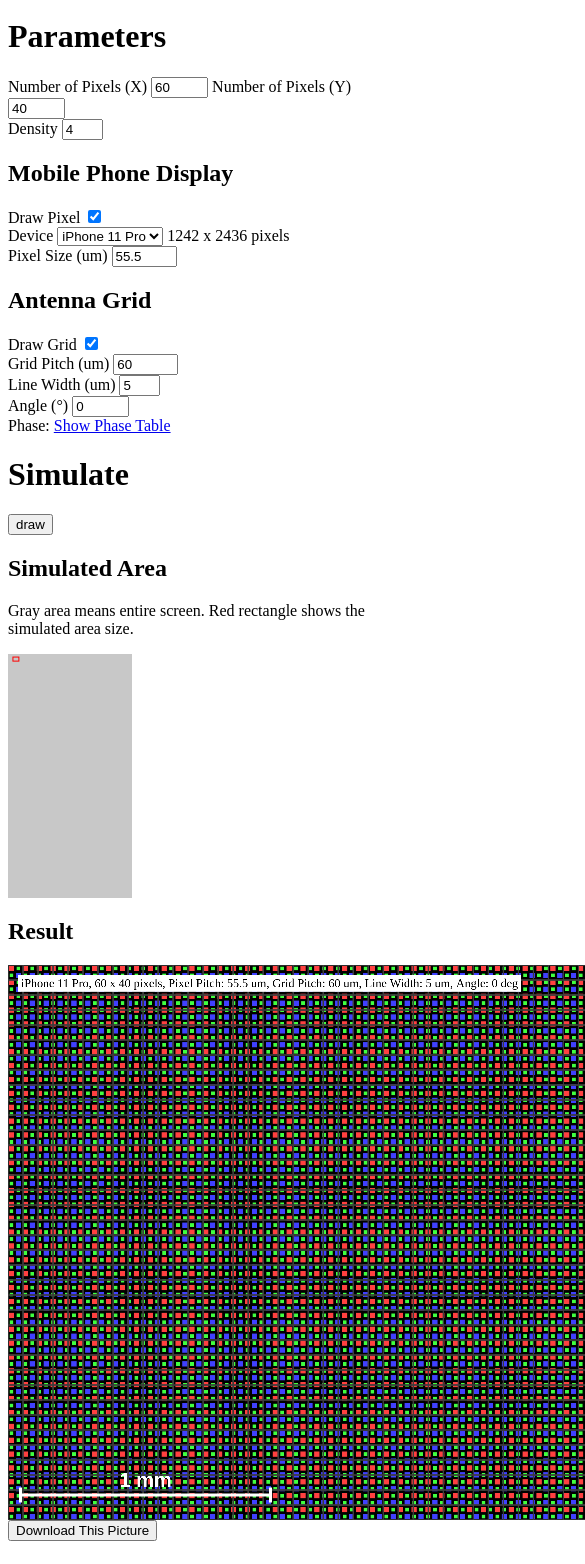
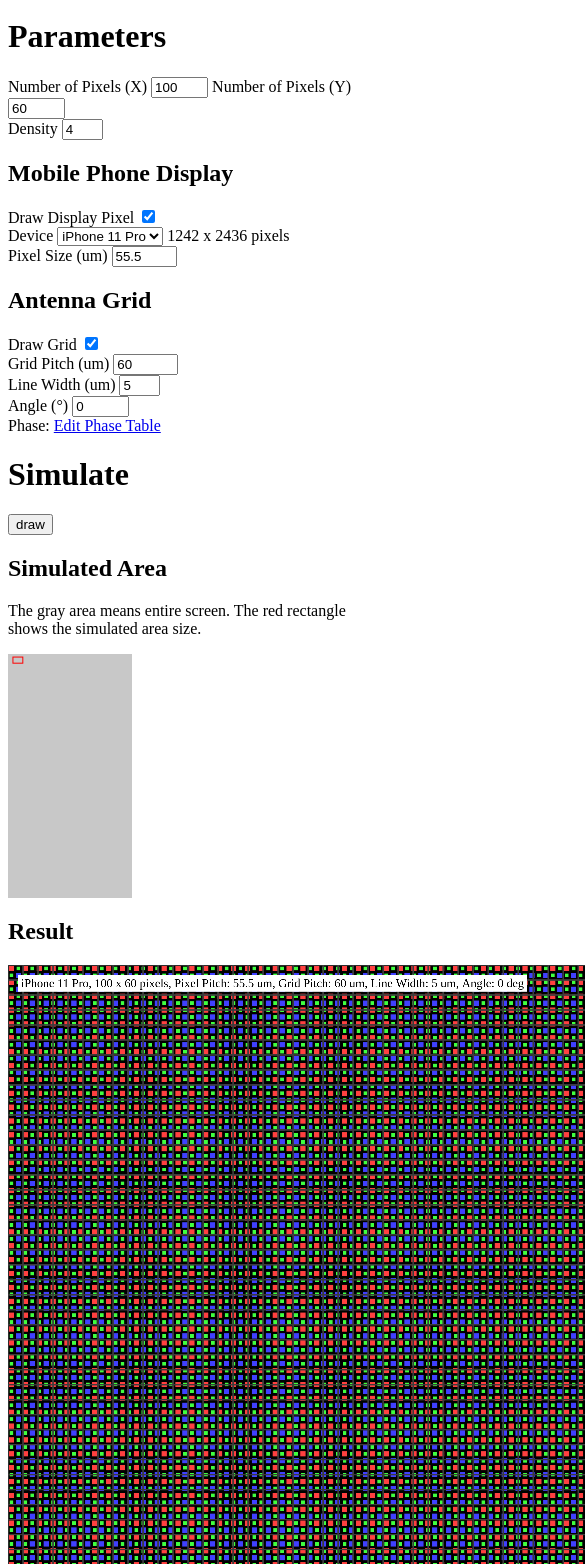
Before and after one commit to coisme/pedapp, a plain HTML site: page moire.html in a window 390 px wide. Shown: the part 31-1595 px from the top of the page, 585 px wide, since content can reach past the window. Drawn offline with Linux system fonts and the light colour scheme.

Commit message:
Temporary commit

```diff
--- a/moire.html
+++ b/moire.html
@@ -10,9 +10,9 @@
 
   <div>
     <label for="numOfPixelsX">Number of Pixels (X)</label>
-    <input id="numOfPixelsX" type="text" value="60" name="numOfPixelsX" maxLength="4" size="4" />
+    <input id="numOfPixelsX" type="text" value="100" name="numOfPixelsX" maxLength="4" size="4" />
     <label for="numOfPixelsY">Number of Pixels (Y)</label>
-    <input id="numOfPixelsY" type="text" value="40" name="numOfPixelsY" maxLength="4" size="4" />
+    <input id="numOfPixelsY" type="text" value="60" name="numOfPixelsY" maxLength="4" size="4" />
   </div>
   <div>
     <label for="density">Density</label>
@@ -21,7 +21,7 @@
 
   <h2>Mobile Phone Display</h2>
   <div>
-    <label for="isDrawPixel">Draw Pixel</label>
+    <label for="isDrawPixel">Draw Display Pixel</label>
     <input type="checkbox" id="isDrawPixel" name="isDrawPixel" value="draw" checked />
   </div>
   <div>
@@ -57,21 +57,31 @@
 
   <div>
     Phase:
-    <a id="togglePhaseTable" href="#" onclick="togglePhaseTable()">Show Phase Table</a>
+    <a id="togglePhaseTable" href="#" onclick="togglePhaseTable()">Edit Phase Table</a>
   </div>
-  <div id="phaseTableArea" style="display: none;">
+  <div id="phaseTableArea" style="display: none; background-color: lightgray; padding: 10px;">
+    <h3>Phase Table</h3>
     <div>
-      <label for="numPhaseX">X:</label>
-      <input type="text" id="numPhaseX" name="numPhaseX" value="100" maxlength="4" size="4" />
-      <label for="numPhaseY">Y:</label>
-      <input type="text" id="numPhaseY" name="numPhaseY" value="100" maxlength="4" size="4" />
+      <label for="numPhase_X">X:</label>
+      <input type="text" id="numPhase_X" name="numPhase_X" value="120" maxlength="4" size="4" />
+      <label for="numPhase_Y">Y:</label>
+      <input type="text" id="numPhase_Y" name="numPhase_Y" value="120" maxlength="4" size="4" />
     </div>
     <div>
       <button onClick="createInitialPhaseTable()">Reset table</button>
     </div>
     <div>
-      Phase Table is described in JSON format. X - horizontal, Y - diagonal.
-      <textarea id="phaseTable" style="width: 100%; height:20%;"></textarea>
+      <p>
+        Phase Table, which is an array of arrays, is described in JSON format. X - horizontal, Y - diagonal.
+      </p>
+      <div>
+        <label for="phaseTableX">Phase Table X</label>
+        <textarea id="phaseTableX" name="phaseTableX" style="width: 100%; height:20%;"></textarea>
+      </div>
+      <div>
+        <label for="phaseTableY">Phase Table Y</label>
+        <textarea id="phaseTableY" name="phaseTableY" style="width: 100%; height:20%;"></textarea>
+      </div>
     </div>
     <div>
       <p>
@@ -79,13 +89,13 @@
         <ol>
           <li>Edit the Phase Table with Excel</li>
           <li>Export from <code>File</code> > <code>Export</code> > <code>CSV</code></li>
-          <li>Remove the fist line, starts from #HEADER ~, and the comma at the very last of the CSV file</li>
+          <li>Remove the fist line, starts from #HEADER ~, and the comma at the very end of the CSV file</li>
           <li>Copy and paste the table to the text area above</li>
         </ol>
       </p>
     </div>
     <div>
-      <label for="isRandomPhase">Random Phase for phase > 0</label>
+      <label for="isRandomPhase">(Experimental feature) Apply random phase for abs(phase) > 0</label>
       <input type="checkbox" id="isRandomPhase" name="isRandomPhase" value="random" />
     </div>
   </div>
@@ -97,7 +107,7 @@
 
   <h2>Simulated Area</h2>
   <p>
-    Gray area means entire screen. Red rectangle shows the simulated area size.
+    The gray area means entire screen. The red rectangle shows the simulated area size.
   </p>
   <div id="guideArea">
     <canvas id="guide">your browser does not support the canvas tag</canvas>
@@ -126,6 +136,14 @@
   }
   </script>
 
+  <footer>
+    <p>
+      <small>
+        &copy; 2020 Asahi Kasei, Created by Osamu Koizumi
+      </small>
+    </p>
+  </footer>
+
   <script type="text/javascript">
     // A technique in Javascript
     // https://stackoverflow.com/questions/24355508/using-a-textbox-to-take-in-an-integer-value-for-use-in-javascript-function-is-t
@@ -147,13 +165,14 @@
     var currentDevice = iPhone11Pro;
 
     function createInitialPhaseTable() {
-      let nx = +document.getElementById('numPhaseX').value;
-      let ny = +document.getElementById('numPhaseY').value;
+      let nx = +document.getElementById('numPhase_X').value;
+      let ny = +document.getElementById('numPhase_Y').value;
       let tbl = new Array(nx);
       for(let y=0; y < ny; y++) {
         tbl[y] = new Array(nx).fill(0);
       }
-      document.getElementById('phaseTable').value = JSON.stringify(tbl);
+      document.getElementById('phaseTableX').value = JSON.stringify(tbl);
+      document.getElementById('phaseTableY').value = JSON.stringify(tbl);
     }
 
     function deviceChanged() {
@@ -179,7 +198,7 @@
       let state = document.getElementById('phaseTableArea').style.display;
       if(state == "block") {
         document.getElementById('phaseTableArea').style.display = "none";
-        document.getElementById('togglePhaseTable').innerText = "Show Phase Table";
+        document.getElementById('togglePhaseTable').innerText = "Edit Phase Table";
       } else {
         document.getElementById('phaseTableArea').style.display = "block";
         document.getElementById('togglePhaseTable').innerText = "Hide Phase Table";
@@ -296,16 +315,38 @@
       let ny = Math.floor(canvas.height / pitch);
       console.log('nx=' + nx + ',ny=' + ny);
 
-      phaseTable = JSON.parse(document.getElementById('phaseTable').value);
+      let phaseTableX;
+      try{
+        phaseTableX = JSON.parse(document.getElementById('phaseTableX').value);
+      } catch(error) {
+        document.getElementById('phaseTableX').style.backgroundColor = "lightsalmon";
+      }
+
+      let phaseTableY;
+      try{
+        phaseTableY = JSON.parse(document.getElementById('phaseTableY').value);
+      } catch(error) {
+        document.getElementById('phaseTableX').style.backgroundColor = "lightsalmon";
+      }
+
 
       let isRandomPhase = document.getElementById('isRandomPhase').checked;
 
       for(i=0; i < nx; i++) {
         for(j=0; j < ny; j++) {
           if(isRandomPhase) {
-            m_ctx.strokeRect(i*pitch + pitch*((phaseTable[j][i] > 0) ? (Math.random() - 0.5) : 0), j*pitch, pitch, pitch);
+            m_ctx.strokeRect(
+              i*pitch + pitch*((Math.abs(phaseTableX[j][i]) > 0) ? (Math.random() - 0.5) : 0),
+              j*pitch + pitch*((Math.abs(phaseTableY[j][i]) > 0) ? (Math.random() - 0.5) : 0),
+              pitch, pitch
+            );
           } else {
-            m_ctx.strokeRect(i*pitch + pitch*phaseTable[j][i], j*pitch, pitch, pitch);
+            m_ctx.strokeRect(
+              i*pitch + pitch*phaseTableX[j][i],
+              j*pitch + pitch*phaseTableY[j][i],
+              pitch,
+              pitch
+            );
           }
         }
       }
```
